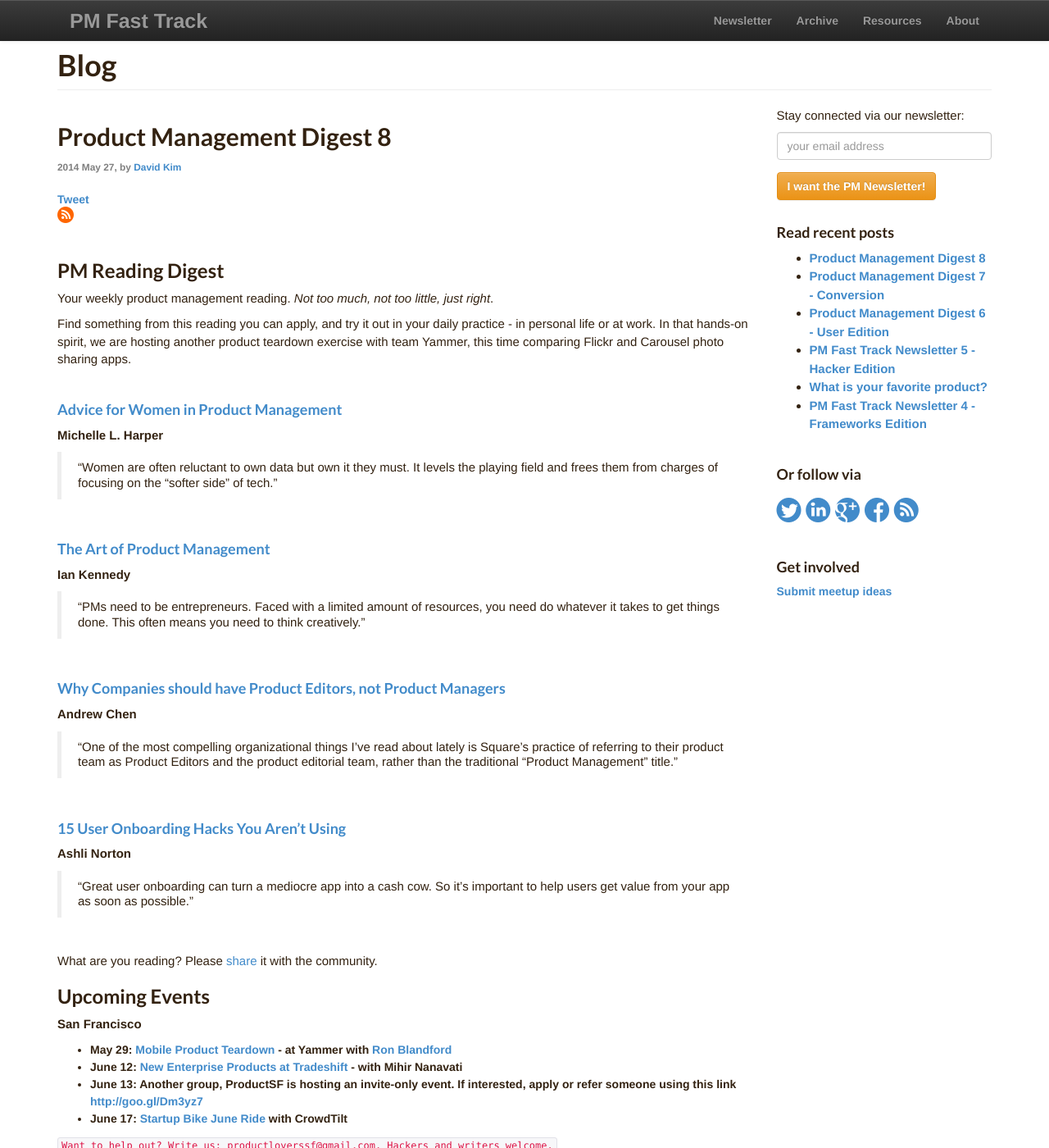
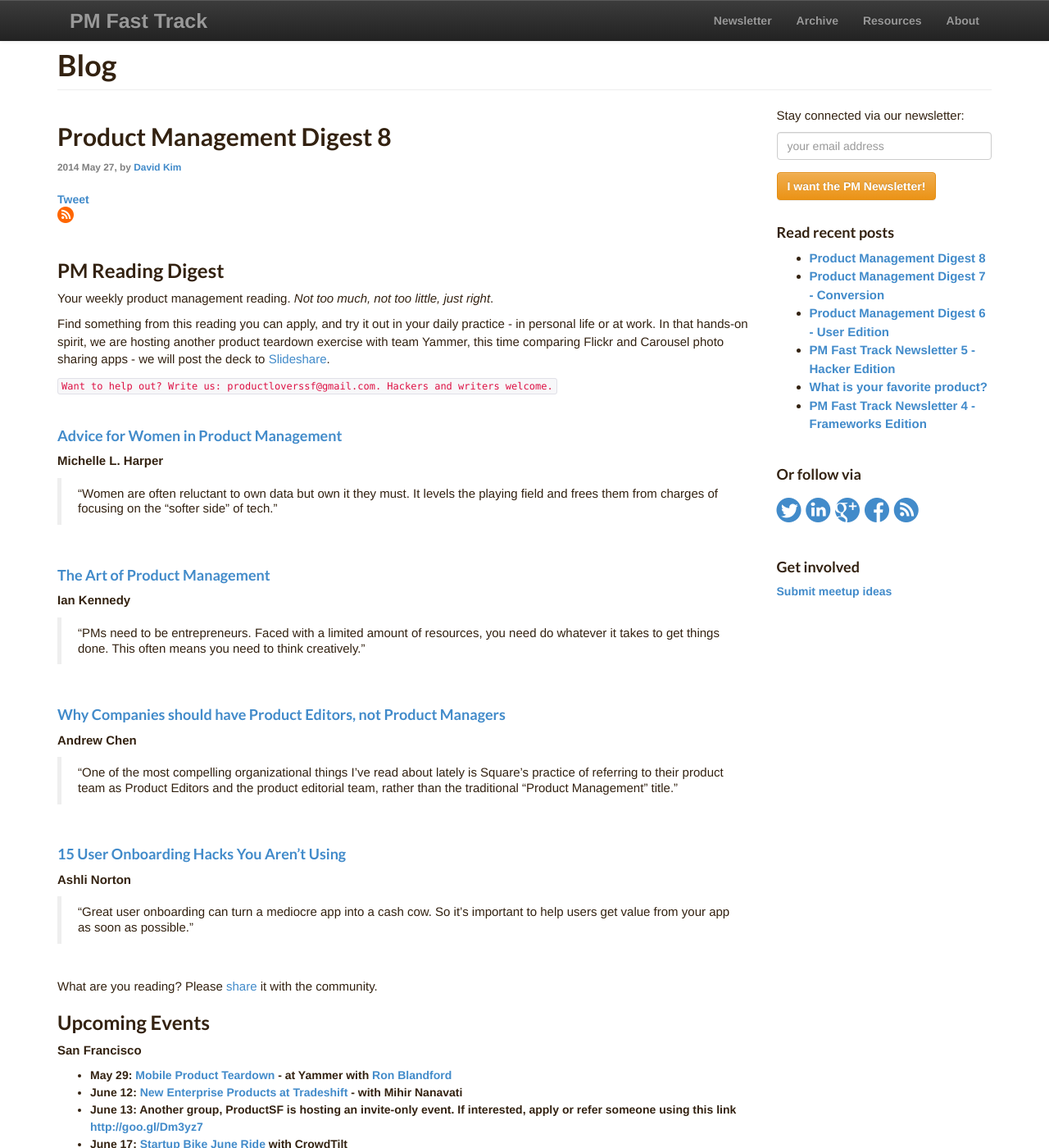
Before and after one commit to productmanagers/productmanagers.github.io, a Jekyll site: the page built from blog/_posts/2014-05-27-weekly08.md, in a window 1280 px wide and 1400 px high. Shown: the whole window at 82% size. Built offline with Jekyll 4.4.1, drawn with Linux system fonts in a browser that asks for light colours; nearby versions of some CDN libraries; comment, search, counter and statistics services are not loaded; some of the changed lines change nothing that is shown.

Commit message:
revision

```diff
--- a/blog/_posts/2014-05-27-weekly08.md
+++ b/blog/_posts/2014-05-27-weekly08.md
@@ -12,7 +12,9 @@
 ###PM Reading Digest
 Your weekly product management reading. _Not too much, not too little, just right_.
 
-Find something from this reading you can apply, and try it out in your daily practice - in personal life or at work. In that hands-on spirit, we are hosting another product teardown exercise with team Yammer, this time comparing Flickr and Carousel photo sharing apps.
+Find something from this reading you can apply, and try it out in your daily practice - in personal life or at work. In that hands-on spirit, we are hosting another product teardown exercise with team Yammer, this time comparing Flickr and Carousel photo sharing apps - we will post the deck to <a target="out" href="http://www.slideshare.net/PMFastTrack/">Slideshare</a>.
+
+`Want to help out? Write us: productloverssf@gmail.com. Hackers and writers welcome.`
 
 <br />
 
@@ -44,7 +46,7 @@
 >
 
 <br />
-What are you reading? Please [share](http://goo.gl/9FFpkg) it with the community.
+What are you reading? Please <a target="out" href="http://goo.gl/9FFpkg">share</a> it with the community.
 
 ###Upcoming Events
 __San Francisco__
@@ -53,5 +55,3 @@
 * June 12: [New Enterprise Products at Tradeshift](http://www.meetup.com/ProductManagementFastTrack/events/182734212/) - with Mihir Nanavati
 * June 13: Another group, ProductSF is hosting an invite-only event. If interested, apply or refer someone using this link [http://goo.gl/Dm3yz7](http://goo.gl/Dm3yz7)
 * June 17: [Startup Bike June Ride](http://www.meetup.com/Startup-Bike-SF/events/184618942/) with CrowdTilt
-
-`Want to help out? Write us: productloverssf@gmail.com. Hackers and writers welcome.`
```
